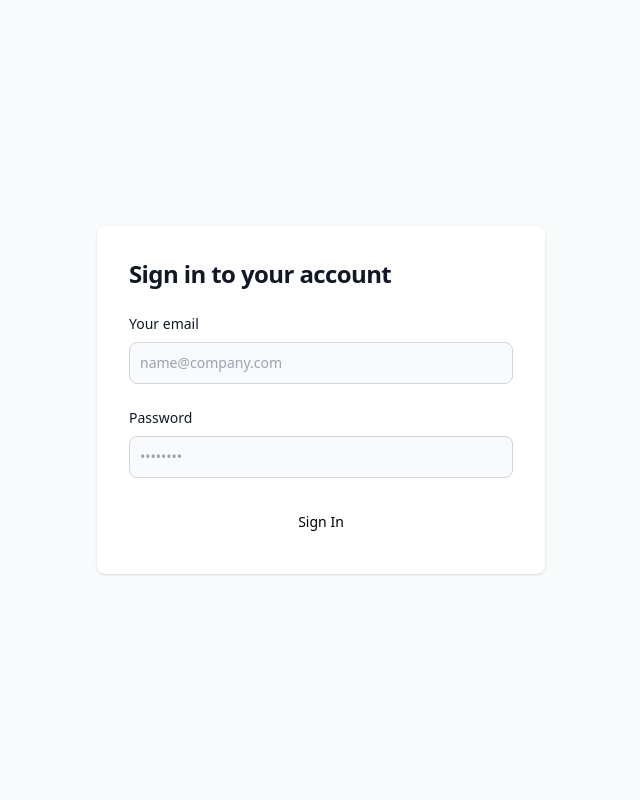
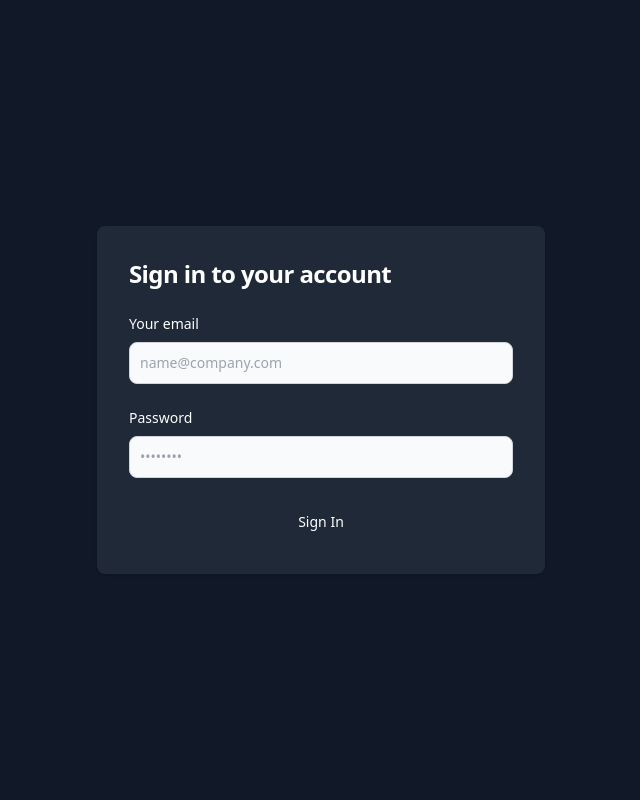
Before and after one commit to rajdeeppaul304/iic_stock, a Flask app: template src/templates/login.html in a window 1280 px wide. Shown: the whole page, without its empty margins (319-959 px from the left). Run offline with Flask 3, Linux system fonts and the light colour scheme; the template is opened without the code that fills it, so the values that code supplies are empty; style sheets or scripts are compiled from the project's sources; parts of the project's set-up code (start-up, migrations or seed data) failed here and were passed over.

Commit message:
login html made dark only

```diff
--- a/src/templates/login.html
+++ b/src/templates/login.html
@@ -8,27 +8,27 @@
 
 </head>
 <body>
-    <section class="bg-gray-50 ">
+    <section class="bg-gray-900">
         <div class="flex flex-col items-center justify-center px-6 py-8 mx-auto h-screen lg:py-0">
 
-            <div class="w-full bg-white rounded-lg shadow dark:border md:mt-0 sm:max-w-md xl:p-0 ">
+            <div class="w-full bg-gray-800 border-gray-700 rounded-lg shadow dark:border md:mt-0 sm:max-w-md xl:p-0 ">
                 <div class="p-6 space-y-4 md:space-y-6 sm:p-8">
-                    <h1 class="text-xl font-bold leading-tight tracking-tight text-gray-900 md:text-2xl ">
+                    <h1 class="text-xl font-bold leading-tight tracking-tight text-white md:text-2xl ">
                         Sign in to your account
                     </h1>
                     <form class="space-y-4 md:space-y-6" action="" method="post">
 
                         <div>
-                            <label for="email" class="block mb-2 text-sm font-medium text-gray-900 ">Your email</label>
-                            <input type="email" name="email" id="email" class="bg-gray-50 border border-gray-300 text-gray-900 sm:text-sm rounded-lg focus:ring-primary-600 focus:border-primary-600 block w-full p-2.5" placeholder="name@company.com" required="">
+                            <label for="email" class="block mb-2 text-sm font-medium text-white ">Your email</label>
+                            <input type="email" name="email" id="email" class="bg-gray-50 border border-gray-300 text-black sm:text-sm rounded-lg focus:ring-primary-600 focus:border-primary-600 block w-full p-2.5" placeholder="name@company.com" required="">
                         </div>
 
                         <div>
-                            <label for="password" class="block mb-2 text-sm font-medium text-gray-900 ">Password</label>
-                            <input type="password" name="password" id="password" placeholder="••••••••" class="bg-gray-50 border border-gray-300 text-gray-900 sm:text-sm rounded-lg focus:ring-primary-600 focus:border-primary-600 block w-full p-2.5" required="">
+                            <label for="password" class="block mb-2 text-sm font-medium text-white ">Password</label>
+                            <input type="password" name="password" id="password" placeholder="••••••••" class="bg-gray-50 border border-gray-300 text-black sm:text-sm rounded-lg focus:ring-primary-600 focus:border-primary-600 block w-full p-2.5" required="">
                         </div>
 
-                        <button type="submit" class="w-full text-black bg-primary-600 hover:bg-primary-700 focus:ring-4 focus:outline-none focus:ring-primary-300 font-medium rounded-lg text-sm px-5 py-2.5 text-center">Sign In</button>
+                        <button type="submit" class="w-full text-white bg-primary-600 hover:bg-primary-700 focus:ring-4 focus:outline-none focus:ring-primary-300 font-medium rounded-lg text-sm px-5 py-2.5 text-center">Sign In</button>
 
                     </form>
                 </div>
```
Also changed, not shown: src/static/css/output.css (+10 -0 lines).
